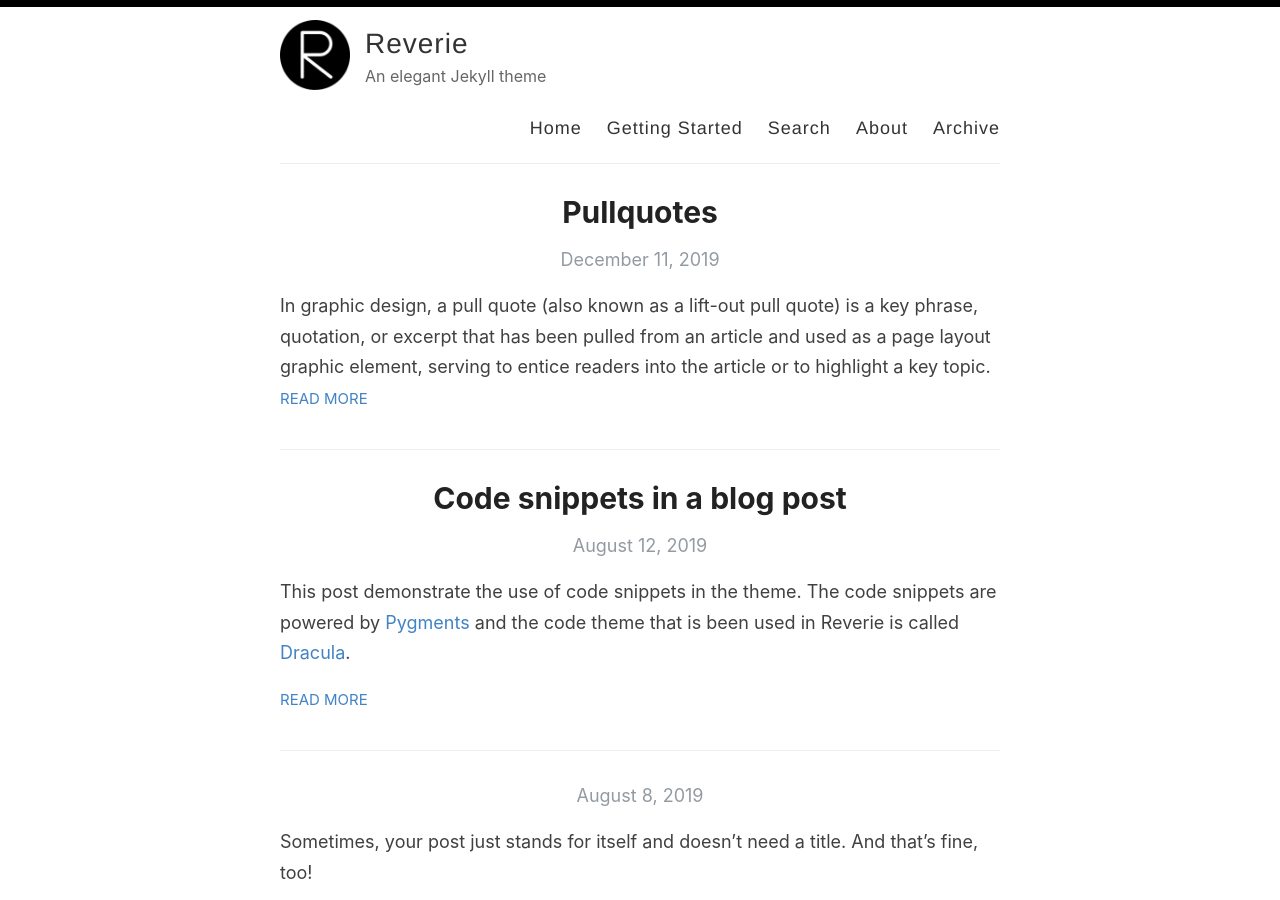
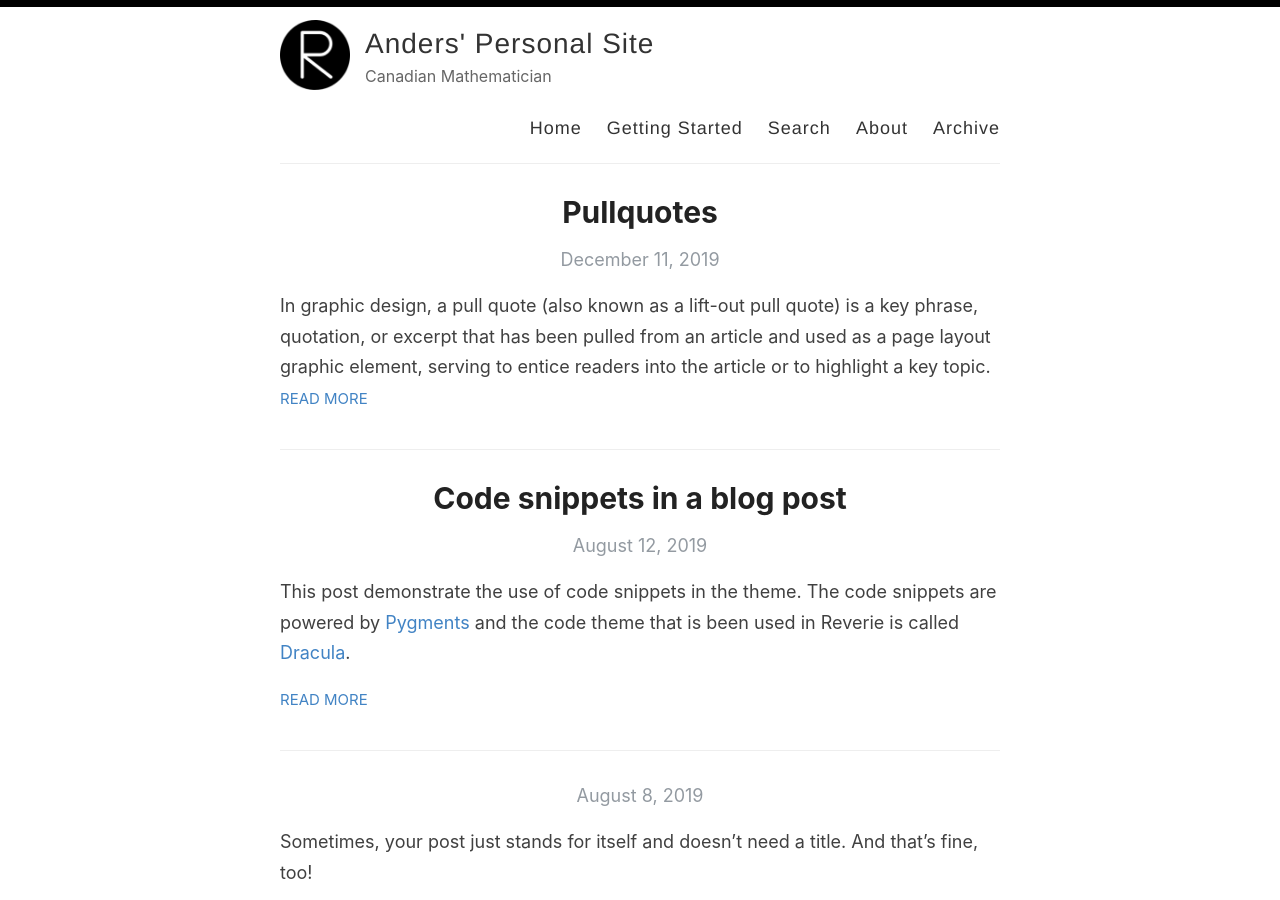
Before and after one commit to And-ers/And-ers.github.io, a Jekyll site: the page built from index.html, in a window 1280 px wide and 900 px high. Built offline with Jekyll 4.4.1, drawn with Linux system fonts in a browser that asks for light colours; the list of posts is cut into pages by our own code.

Commit message:
Update _config.yml

```diff
--- a/_config.yml
+++ b/_config.yml
@@ -3,13 +3,13 @@
 #
 
 # Name of your site (displayed in the header)
-name: Reverie
+name: Anders' Personal Site
 
 # Name of the author
-author: Amit Merchant
+author: Anders Cornect
 
 # Short bio or description (displayed in the header)
-description: An elegant Jekyll theme
+description: Canadian Mathematician
 
 # URL of your avatar or profile pic (you could use your GitHub profile pic)
 avatar: /images/reverie.png
```
